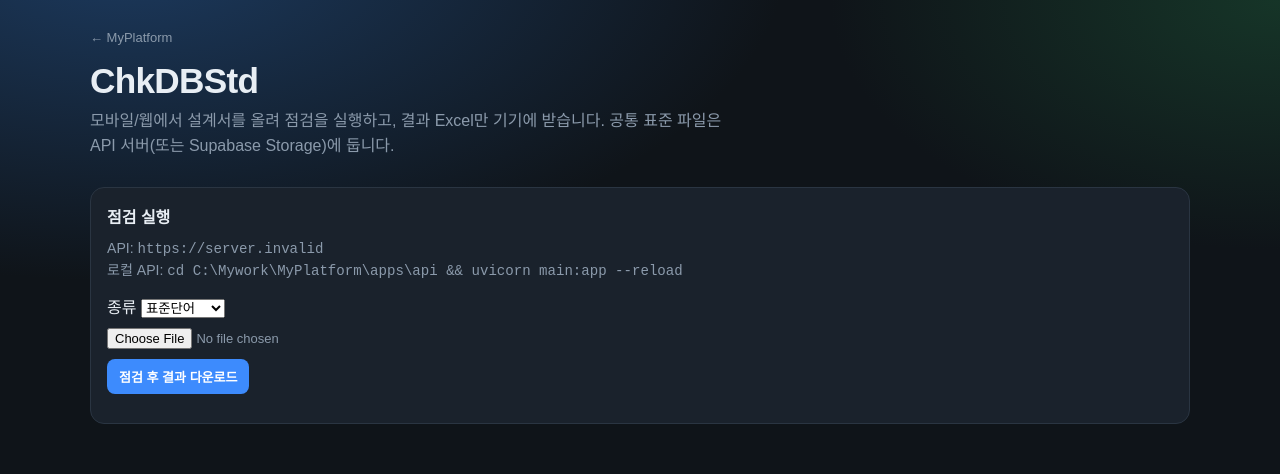
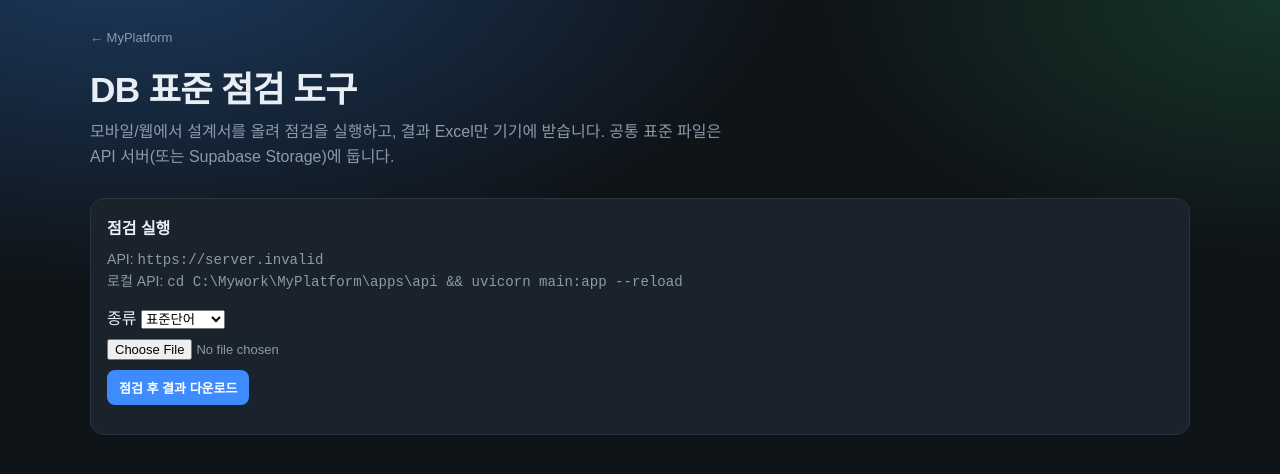
Before and after one commit to jae9135/MyPlatform, a Next.js app in the folder apps/portal/: page /apps/chk-db-std in a window 1280 px wide. Shown: the top 474 px of the page. Built offline with nearby package versions, Linux system fonts and the light colour scheme; no server answers.

Commit message:
fix: ChkDBStd 페이지 제목을 DB표준 점검 도구로 변경

```diff
--- a/apps/portal/app/apps/chk-db-std/page.tsx
+++ b/apps/portal/app/apps/chk-db-std/page.tsx
@@ -64,7 +64,7 @@ export default function ChkDbStdPage() {
         ← MyPlatform
       </Link>
       <section className="hero">
-        <h1>ChkDBStd</h1>
+        <h1>DB 표준 점검 도구</h1>
         <p>
           모바일/웹에서 설계서를 올려 점검을 실행하고, 결과 Excel만 기기에
           받습니다. 공통 표준 파일은 API 서버(또는 Supabase Storage)에 둡니다.
```
